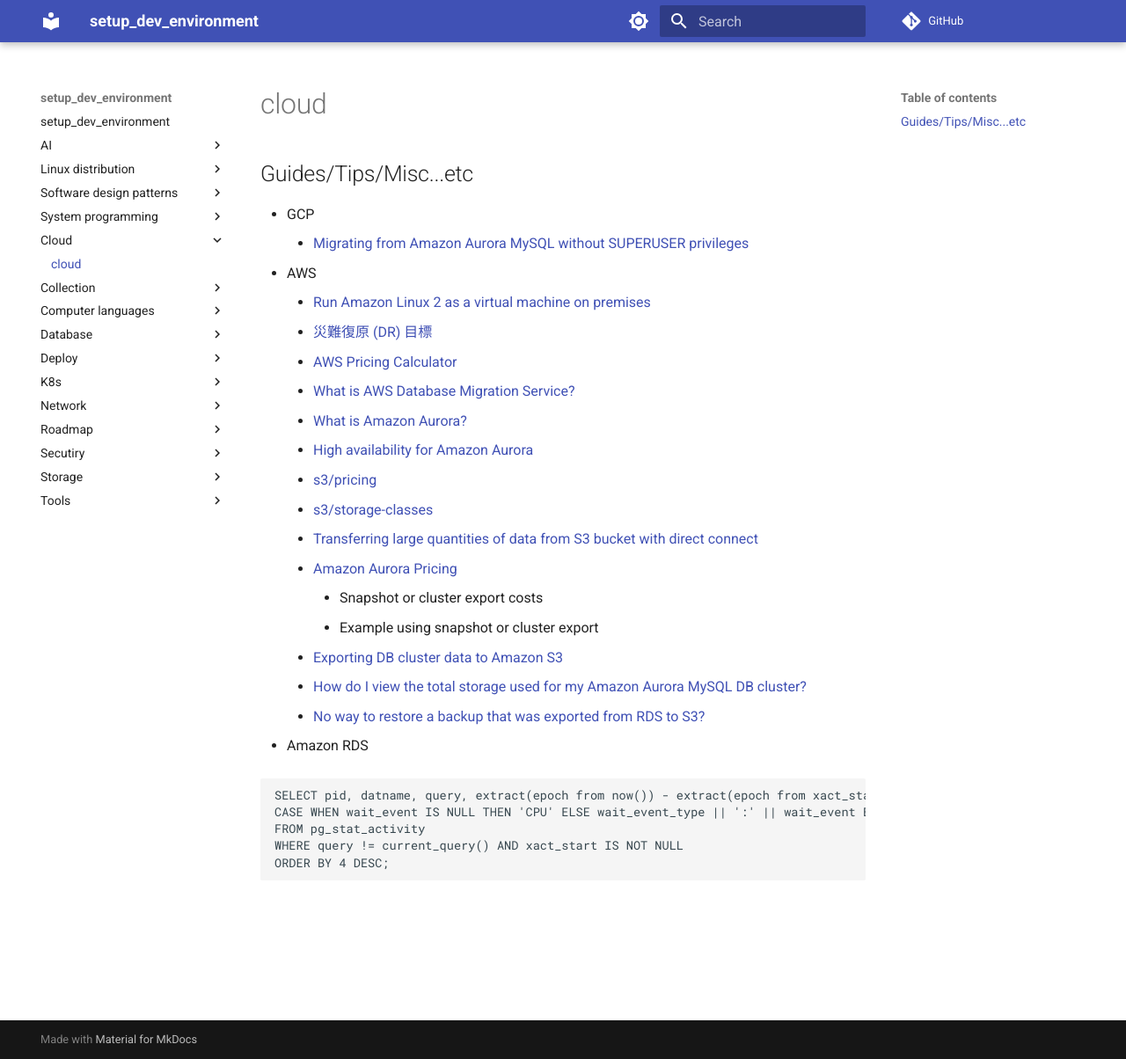
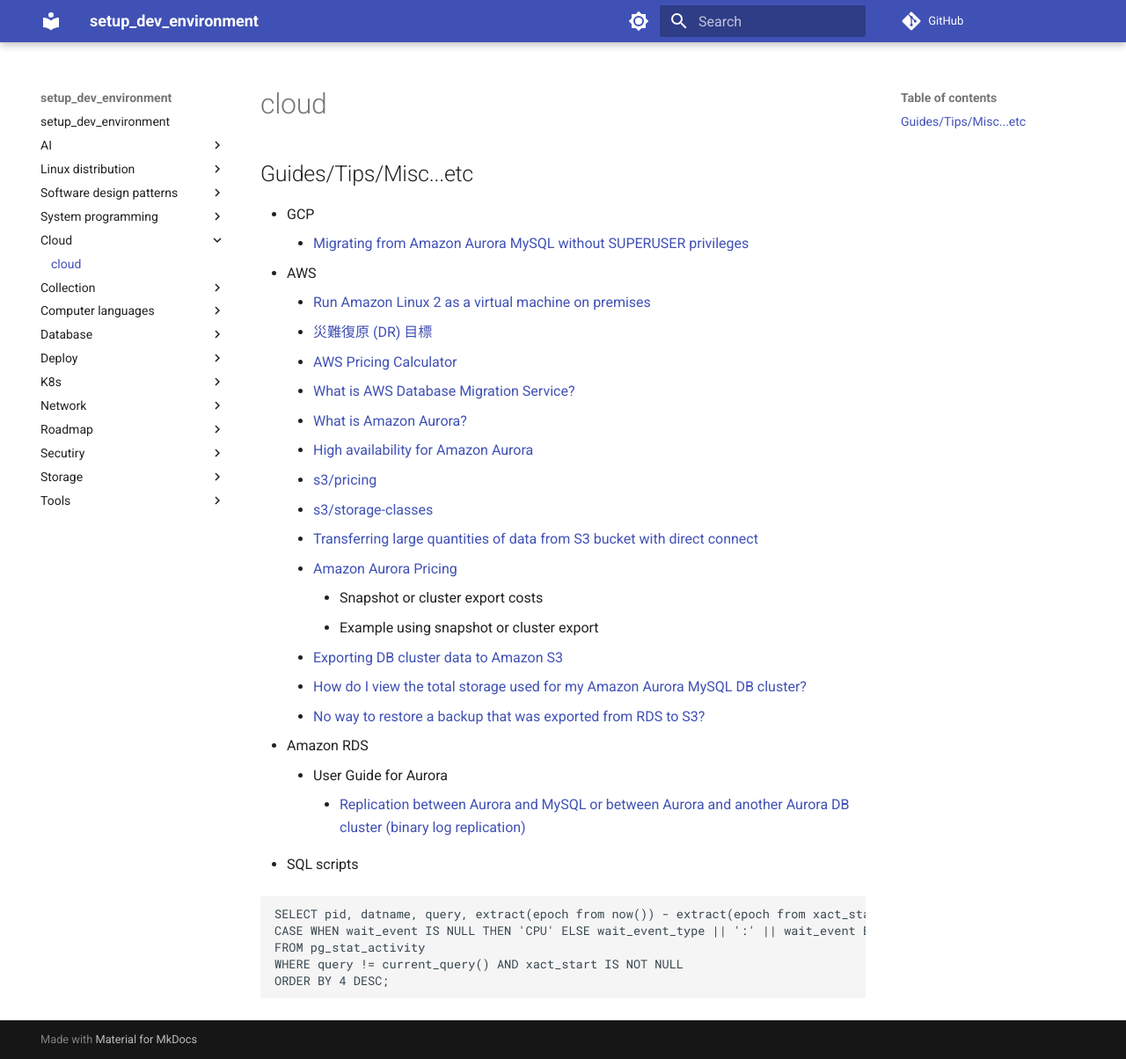
Before and after one commit to hong539/setup_dev_environment, an MkDocs documentation site: the page built from docs/cloud/cloud.md, in a window 1280 px wide and 1204 px high. Shown: the whole window at 88% size. Built offline with MkDocs 1.6.1 and Material for MkDocs 9.7.7, drawn with Linux system fonts in a browser that asks for light colours; comment, search, counter and statistics services are not loaded.

Commit message:
Update docs

````diff
--- a/docs/cloud/cloud.md
+++ b/docs/cloud/cloud.md
@@ -22,6 +22,10 @@
     * [No way to restore a backup that was exported from RDS to S3?](https://www.reddit.com/r/aws/comments/ivt9p6/no_way_to_restore_a_backup_that_was_exported_from/)
 
 * Amazon RDS
+    * User Guide for Aurora
+        * [Replication between Aurora and MySQL or between Aurora and another Aurora DB cluster (binary log replication)](https://docs.aws.amazon.com/AmazonRDS/latest/AuroraUserGuide/AuroraMySQL.Replication.MySQL.html)
+
+* SQL scripts
 
 ```SQL
 SELECT pid, datname, query, extract(epoch from now()) - extract(epoch from xact_start) AS duration,
````
